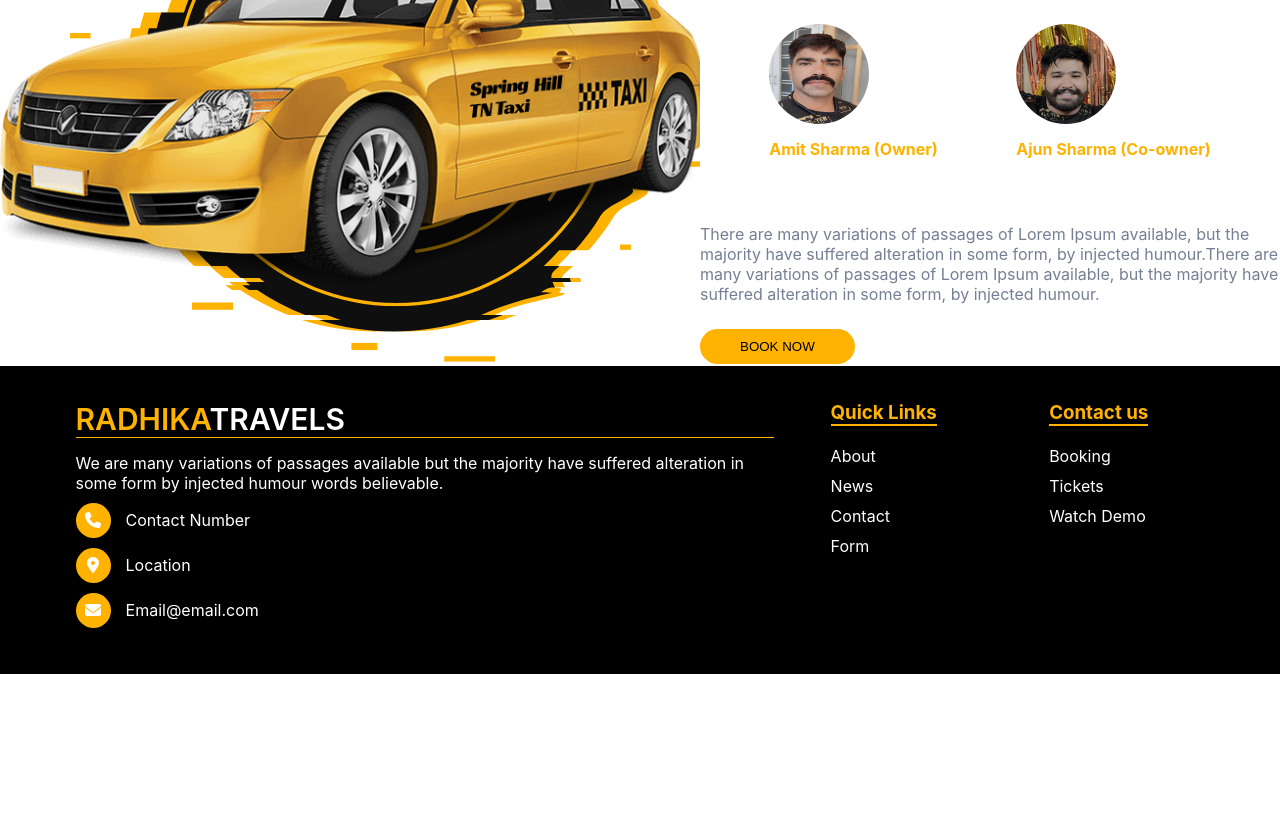
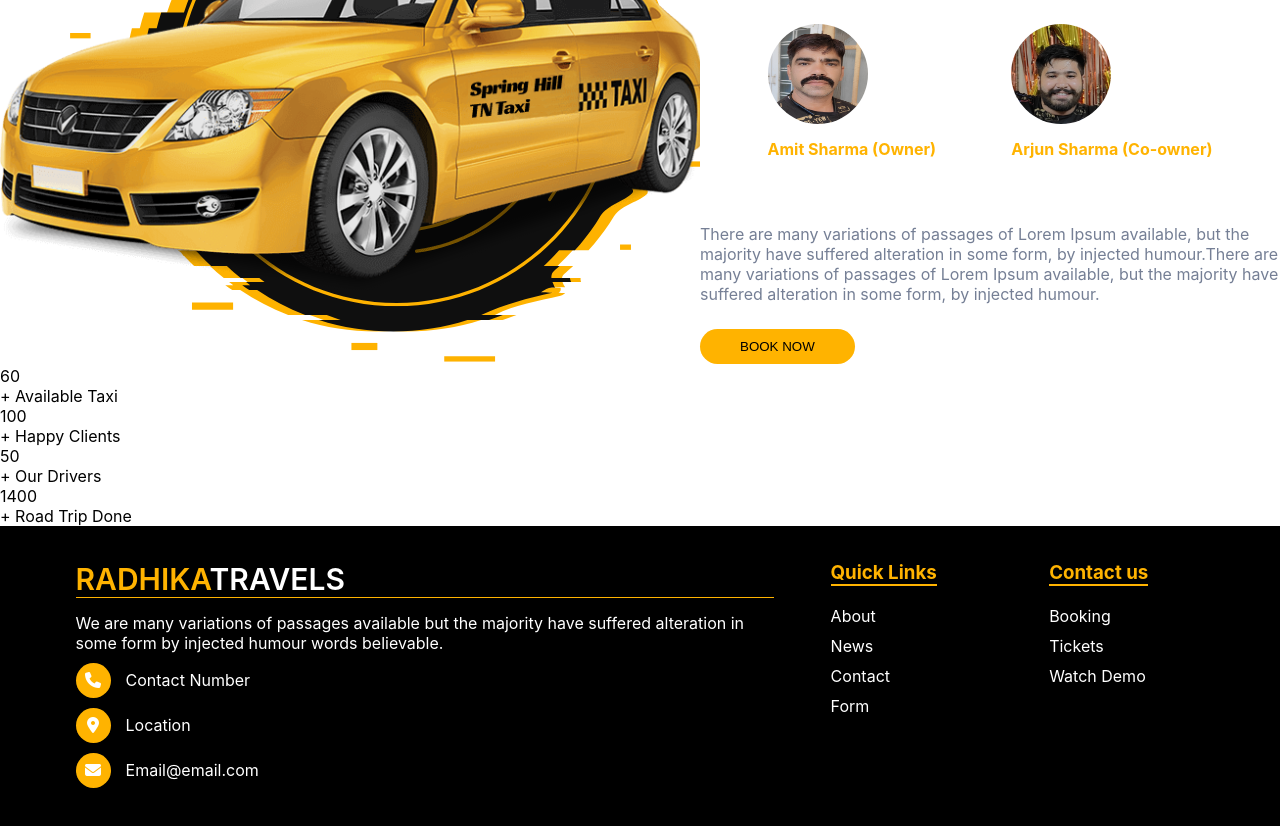
Before and after one commit to Prathu-Sharma/taxiservice8, a React (Create React App) app: page / in a window 1280 px wide. Shown: the part 1260-2086 px from the top of the page. Before the commit the page ends 1934 px from the top, so only its background shows below. Built offline with nearby package versions, Linux system fonts and the light colour scheme.

Commit message:
name changed

```diff
--- a/src/App.js
+++ b/src/App.js
@@ -4,6 +4,7 @@ import Header from './Components/Header';
 import Banner from './Components/Banner';
 import Carsection from './Components/Carsection';
 import Footer from './Components/Footer';
+import Features from './Components/Features';
 
 function App() {
   return(
@@ -13,6 +14,7 @@ function App() {
   <Banner/>
   <Form />
   <Carsection/>
+  <Features/>
   <Footer />
       </>
   );
--- a/src/Components/Carsection.js
+++ b/src/Components/Carsection.js
@@ -19,7 +19,7 @@ export default function Carsection() {
 
 <div>
 <div className='ownerimg'><img src={coowner} alt="working"></img></div>
-<p style={{color:"#FFB300",fontSize:"16px",fontWeight:"bold"}}>Ajun Sharma (Co-owner)</p>
+<p style={{color:"#FFB300",fontSize:"16px",fontWeight:"bold"}}>Arjun Sharma (Co-owner)</p>
 </div>
 
 </div>
--- /dev/null
+++ b/src/Components/Featurebox.js
@@ -0,0 +1,11 @@
+import React from 'react'
+
+function Featurebox(props) {
+  return (
+    <div>
+        <div>{props.numbers}</div>
+        <div>{props.namess}</div>
+    </div>
+  )
+}
+export default Featurebox;
--- /dev/null
+++ b/src/Components/Features.js
@@ -0,0 +1,12 @@
+import React from 'react';
+import Featurebox from './Featurebox';
+
+function Features(){
+    return(<>
+<Featurebox numbers="60" namess="+ Available Taxi"></Featurebox>
+<Featurebox numbers="100" namess="+ Happy Clients"></Featurebox>
+<Featurebox numbers="50" namess="+ Our Drivers"></Featurebox>
+<Featurebox numbers="1400" namess="+ Road Trip Done"></Featurebox>
+    </>);
+}
+export default Features;
```
